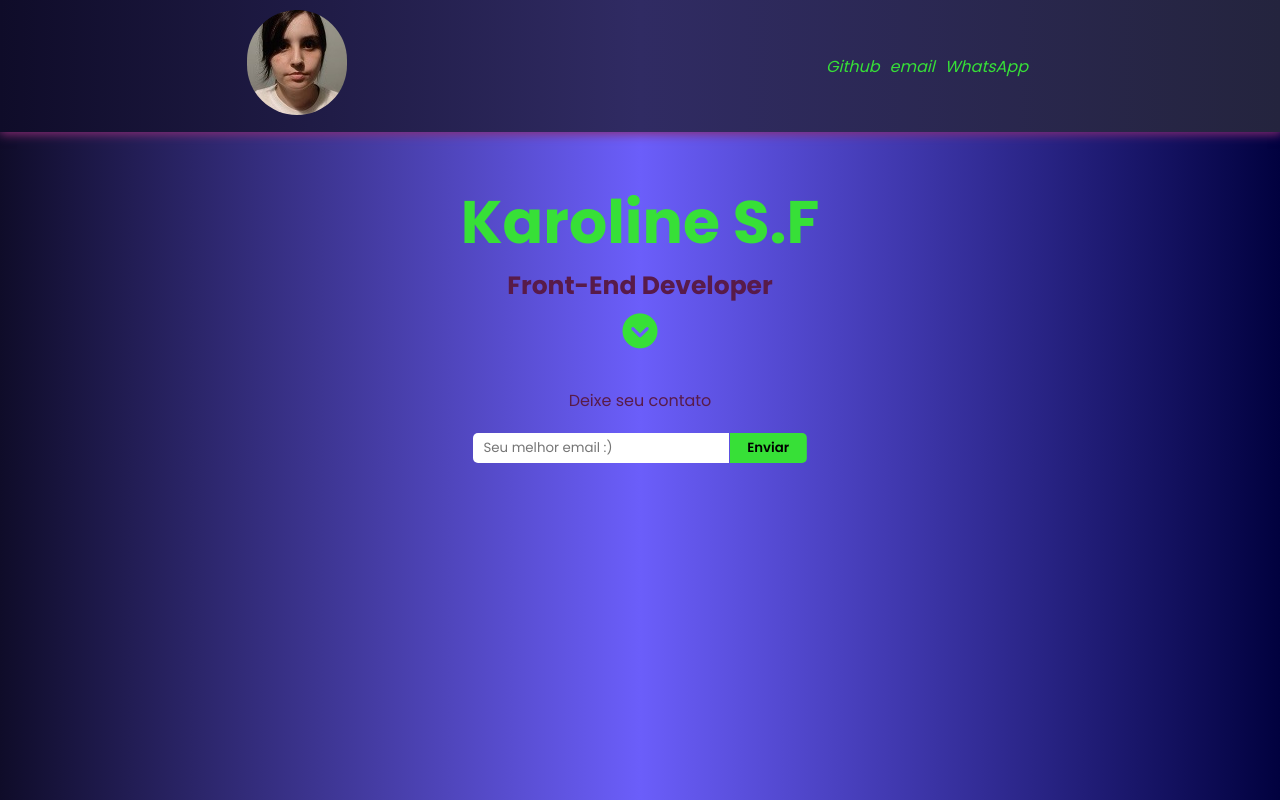
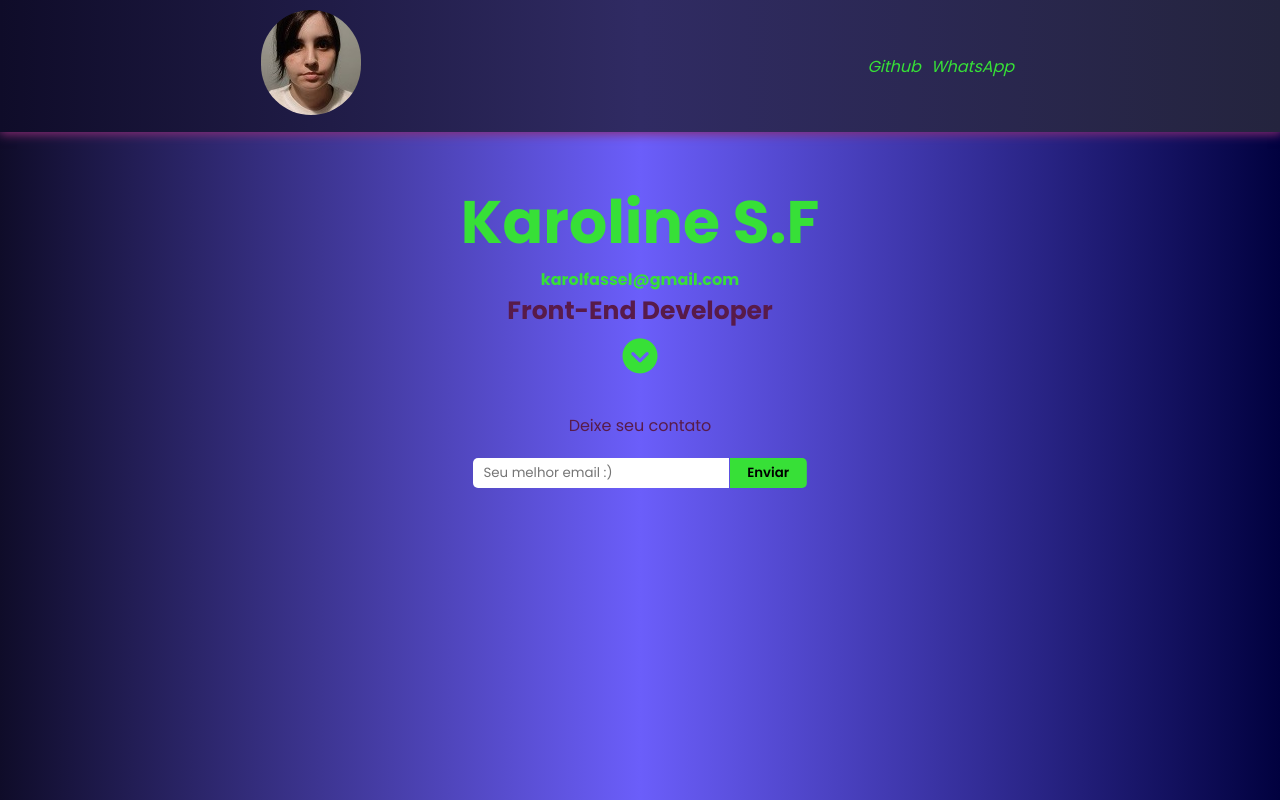
Before and after one commit to karolinefassel/portfolio, a plain HTML site: page index.html in a window 1280 px wide. Drawn offline with Linux system fonts and the light colour scheme.

Commit message:
adicionando email, arrumando seta

```diff
--- a/index.html
+++ b/index.html
@@ -19,7 +19,7 @@
 
         <ul>
             <li> <a target="_blank" href="https://github.com/karolinefassel">Github</a></li>
-            <li> <a target="_blank" href="karolfassel@gmail.com">email</a></li>
+         <!--   <li> <a target="_blank" href="karolfassel@gmail.com">email</a></li> -->
             <li> <a target="_blank" href="https://wa.me/5551992259803">WhatsApp</a></li>
         </ul>
     </header>
@@ -28,7 +28,9 @@
         <section class="container">
             <div class="name">
                 <h1>Karoline S.F</h1>
+                <h4> karolfassel@gmail.com</h4>
                 <h5> Front-End Developer</h5>
+
             </div>
 
 
@@ -48,9 +50,7 @@
                 <button> Enviar </button>
             </div>
         </section>
-
     </main>
-
 
 <script>
         function displayAbout(){
--- a/style.css
+++ b/style.css
@@ -71,7 +71,7 @@ header ul li a:hover{
 #arrow{
     font-size:35px;
     cursor:pointer;
-    animation: blink 1s steps(5, start) infinite;
+
 }
 @keyframes blink{
     to {
@@ -80,8 +80,8 @@ header ul li a:hover{
 }
 
 #animation{
-    transition:300ms;
-
+    transition:  300ms;
+    animation: blink 1s steps(5, start) infinite;
 }
 
 .rotate{
```
